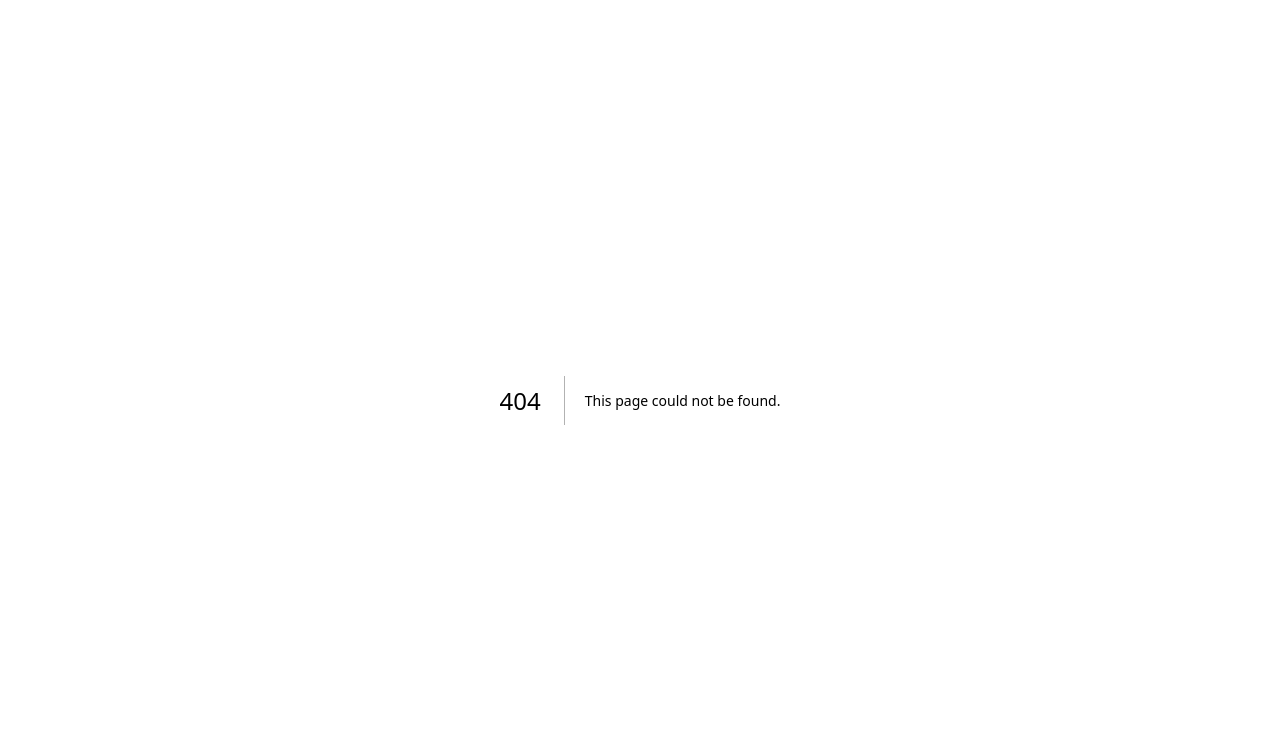
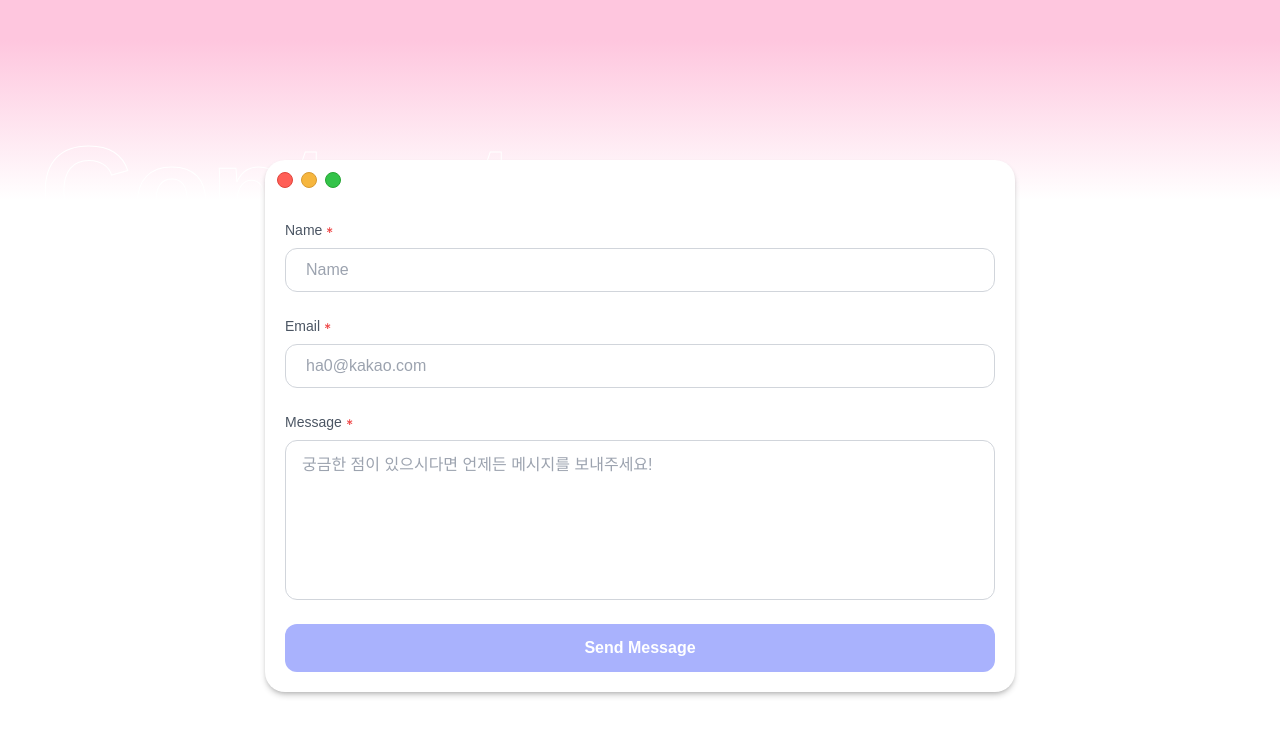
Before and after one commit to carrotpieOwO/portfolio2024, a Next.js app: page /contact in a window 1280 px wide. Before the commit this address had no page. Shown: the top 736 px of the page. Built offline with nearby package versions, Linux system fonts and the light colour scheme.

Commit message:
feat: contact 페이지 생성, 메일 전송 구현, 백그라운드 트렌지션 버그 수정

```diff
--- a/app/about/page.tsx
+++ b/app/about/page.tsx
@@ -87,9 +87,9 @@ export default function About() {
     });
 
     return () => {
-      ScrollTrigger.getAll().forEach(trigger => trigger.kill());
-    };
-  }, []);
+        ScrollTrigger.getAll().forEach(trigger => trigger.kill());
+      };
+    }, []);
 
   return (
     <section className="relative min-h-[100vh] w-full flex items-center flex-column" ref={nightRef}>
--- /dev/null
+++ b/app/contact/page.tsx
@@ -0,0 +1,72 @@
+'use client'
+import { useRef } from 'react'
+import emailjs from '@emailjs/browser'
+import _ScrollTrigger from 'gsap/ScrollTrigger';
+
+export default function Contact() {
+    const contactRef = useRef<HTMLDivElement>(null);
+    const form = useRef<HTMLFormElement>(null)
+
+    const handleSubmit = (event: { preventDefault: () => void }) => {
+        event.preventDefault()
+        try {
+            emailjs.sendForm(
+                process.env.NEXT_PUBLIC_MAIL_SERVER_KEY || '',
+                process.env.NEXT_PUBLIC_MAIL_TEMPLATE_KEY || '',
+                form.current as unknown as HTMLFormElement,
+                process.env.NEXT_PUBLIC_MAIL_PRIVATE_KEY || ''
+            )
+            console.log('성공')
+            // todo: 메세지
+        } catch (error) {
+            console.log('실패', error)
+        }
+    }
+
+    return (
+        <section className="relative h-[100vh] w-full transition-colors duration-500 ease-in-out" ref={contactRef}>
+            <p className="absolute text-9xl font-bold text-transparent my-10 sm:my-32 left-1 sm:left-10" style={{ WebkitTextStroke: '1px #fff' }}>Contact.</p>
+            <div className='relative top-[20%] shadow-md shadow-black/20 rounded-[20px] bg-white w-fit min-w-[350px] sm:w-[750px] mx-auto'>
+                <div className='flex items-center p-3 gap-2'>
+                    <span className='w-4 h-4 bg-[#ff5f57] border border-[#e1443b] rounded-[50%]' />
+                    <span className='w-4 h-4 bg-[#f6b63e] border border-[#d89a32] rounded-[50%]' />
+                    <span className='w-4 h-4 bg-[#33c349] border border-[#26a533] rounded-[50%]' />
+                </div>
+                <form ref={form} onSubmit={handleSubmit} className='p-5'>
+                    <div className="relative mb-6">
+                        <label className="flex  items-center mb-2 text-gray-600 text-sm font-medium">
+                            Name
+                            <svg width="7" height="7" className="ml-1" viewBox="0 0 7 7" fill="none" xmlns="http://www.w3.org/2000/svg">
+                                <path d="M3.11222 6.04545L3.20668 3.94744L1.43679 5.08594L0.894886 4.14134L2.77415 3.18182L0.894886 2.2223L1.43679 1.2777L3.20668 2.41619L3.11222 0.318182H4.19105L4.09659 2.41619L5.86648 1.2777L6.40838 2.2223L4.52912 3.18182L6.40838 4.14134L5.86648 5.08594L4.09659 3.94744L4.19105 6.04545H3.11222Z" fill="#EF4444" />
+                            </svg>
+                        </label>
+                        <input type="text" id="default-search" className="block w-full h-11 px-5 py-2.5 leading-7 text-base font-normal shadow-xs text-gray-900 bg-transparent border border-gray-300 rounded-[12px] placeholder-gray-400 focus:outline-none " placeholder="Name" required />
+                    </div>
+                    <div className="relative mb-6">
+                        <label className="flex  items-center mb-2 text-gray-600 text-sm font-medium">
+                            Email
+                            <svg width="7" height="7" className="ml-1" viewBox="0 0 7 7" fill="none" xmlns="http://www.w3.org/2000/svg">
+                                <path d="M3.11222 6.04545L3.20668 3.94744L1.43679 5.08594L0.894886 4.14134L2.77415 3.18182L0.894886 2.2223L1.43679 1.2777L3.20668 2.41619L3.11222 0.318182H4.19105L4.09659 2.41619L5.86648 1.2777L6.40838 2.2223L4.52912 3.18182L6.40838 4.14134L5.86648 5.08594L4.09659 3.94744L4.19105 6.04545H3.11222Z" fill="#EF4444" />
+                            </svg>
+                        </label>
+                        <input type="email" id="default-search" className="block w-full h-11 px-5 py-2.5 leading-7 text-base font-normal shadow-xs text-gray-900 bg-transparent border border-gray-300 rounded-[12px] placeholder-gray-400 focus:outline-none " placeholder="ha0@kakao.com" required />
+                    </div>
+                    <div className="relative mb-6">
+                        <label className="flex  items-center mb-2 text-gray-600 text-sm font-medium">
+                            Message
+                            <svg width="7" height="7" className="ml-1" viewBox="0 0 7 7" fill="none" xmlns="http://www.w3.org/2000/svg">
+                                <path d="M3.11222 6.04545L3.20668 3.94744L1.43679 5.08594L0.894886 4.14134L2.77415 3.18182L0.894886 2.2223L1.43679 1.2777L3.20668 2.41619L3.11222 0.318182H4.19105L4.09659 2.41619L5.86648 1.2777L6.40838 2.2223L4.52912 3.18182L6.40838 4.14134L5.86648 5.08594L4.09659 3.94744L4.19105 6.04545H3.11222Z" fill="#EF4444"></path>
+                            </svg>
+                        </label>
+                        <div className="flex">
+                            <div className="relative w-full">
+                                <textarea className="block w-full h-40 px-4 py-2.5 text-base leading-7 font-normal shadow-xs text-gray-900 bg-transparent border border-gray-300 rounded-[12px] placeholder-gray-400 focus:outline-none resize-none" placeholder="궁금한 점이 있으시다면 언제든 메시지를 보내주세요!" required></textarea>
+                            </div>
+                        </div>
+                    </div>
+                    <button type='submit' className="w-full h-12 bg-[#a9b2fd] hover:bg-[#fd9ec6] transition-all duration-700 rounded-[12px] shadow-xs text-white text-base font-semibold leading-6">Send Message</button>
+                </form>
+            </div>
+        </section>
+    )
+}
--- a/app/page.tsx
+++ b/app/page.tsx
@@ -3,10 +3,11 @@ import About from "./about/page";
 import Mouse from "./components/Mouse";
 import Projects from "./project/page";
 import Room from "./components/Room";
+import Contact from "./contact/page";
 
 export default function Home() {
   return (
-      <main className="main flex flex-col row-start-2 items-center sm:items-start w-full overflow-x-hidden">
+      <main className="main flex flex-col row-start-2 items-center sm:items-start w-full overflow-hidden">
         <div className="welcome">
           <div className="relative top-[25%] ">
             <div className="heart">❤️</div>
@@ -20,6 +21,7 @@ export default function Home() {
         <Mouse />
         <About />
         <Projects />
+        <Contact />
         <footer className="row-start-3 flex gap-6 flex-wrap items-center justify-center">
           todo: footer
         </footer>
--- a/app/project/page.tsx
+++ b/app/project/page.tsx
@@ -12,7 +12,7 @@ import Code from '@/public/images/icons/code.svg'
 import Detail from '@/public/images/icons/detail.svg'
 import { useRouter } from "next/navigation";
 import { useProject } from "@/app/store/useProject";
-import { useRef } from "react";
+import { useEffect, useRef } from "react";
 import _ScrollTrigger from "gsap/ScrollTrigger";
 import gsap from "gsap";
 
@@ -20,7 +20,7 @@ export default function Projects() {
     const { projectColor, index, setIndex } = useProject()
     const router = useRouter();
     const projectRef = useRef<HTMLDivElement>(null);
-    const project = projectRef.current;
+    const scrollTriggerRef = useRef<ScrollTrigger>(null);
 
     const handleSlide = ({ activeIndex } : { activeIndex: number}) => {
         setIndex(activeIndex)
@@ -36,15 +36,33 @@ export default function Projects() {
         }
     }
 
-    _ScrollTrigger.create({
-        trigger: project,
-        start: 'top center', // 섹션의 상단이 화면 중앙에 도달할 때 시작
-        end: 'bottom center', // 섹션의 하단이 화면 중앙에 도달할 때 끝
-        onEnter: () => gsap.to('body', { background: projectColor, duration: 2 }),
-        onLeave: () => gsap.to('body', { background: 'linear-gradient(to bottom, #fec6de 5%,rgba(255, 255, 255, 1) 25%)', duration: 2 }),
-        onEnterBack: () => gsap.to('body', { background: projectColor, duration: 1 }),
-        onLeaveBack: () => gsap.to('body', { background: 'linear-gradient(to bottom, #fec6de 5%,rgba(255, 255, 255, 1) 25%)', duration: 1 }),
-    });
+    useEffect(() => {
+        const project = projectRef.current;
+
+        if(!scrollTriggerRef.current) {
+            scrollTriggerRef.current = _ScrollTrigger.create({
+                trigger: project,
+                start: 'top center',
+                end: 'bottom center',
+                onEnter: () => gsap.to('body', { background: projectColor, duration: 2 }),
+                onLeave: () => gsap.to('body', { background: 'rgb(211, 227, 253)', duration: 2 }),
+                onEnterBack: () => gsap.to('body', { background: projectColor, duration: 1 }),
+                onLeaveBack: () => gsap.to('body', { background: '#1e232b', duration: 1 }),
+            });
+        } else {
+            scrollTriggerRef.current.vars.onEnter = () => gsap.to('body', { background: projectColor, duration: 2 })
+            scrollTriggerRef.current.vars.onEnter = () => gsap.to('body', { background: projectColor, duration: 2 })
+        }
+
+        return () => {
+            if(!!scrollTriggerRef.current) {
+                scrollTriggerRef.current.kill()
+                scrollTriggerRef.current = null;
+            }
+
+        };
+
+    }, [projectColor])
 
     return (
         <section
@@ -53,7 +71,7 @@ export default function Projects() {
             className={`relative w-full h-[100vh] transition-colors duration-500 ease-in-out flex-column items-center px-5 sm:px-0`}
             //style={{ backgroundColor: projectColor, transition: 'background-color 0.5s ease' }}
         >
-            <p className="absolute top-[-10%] sm:top-12 left-1 sm:left-10 text-9xl font-bold text-transparent" style={{ WebkitTextStroke: '1px #fff' }}>Projects.</p>
+            <p className="absolute top-0 sm:top-12 left-1 sm:left-10 text-9xl font-bold text-transparent" style={{ WebkitTextStroke: '1px #fff' }}>Projects.</p>
             <Swiper
                 slidesPerView={'auto'}
                 spaceBetween={30}
--- a/package.json
+++ b/package.json
@@ -9,6 +9,7 @@
     "lint": "next lint"
   },
   "dependencies": {
+    "@emailjs/browser": "^4.4.1",
     "@splinetool/react-spline": "^4.0.0",
     "@splinetool/runtime": "^1.9.37",
     "@svgr/webpack": "^8.1.0",
```
